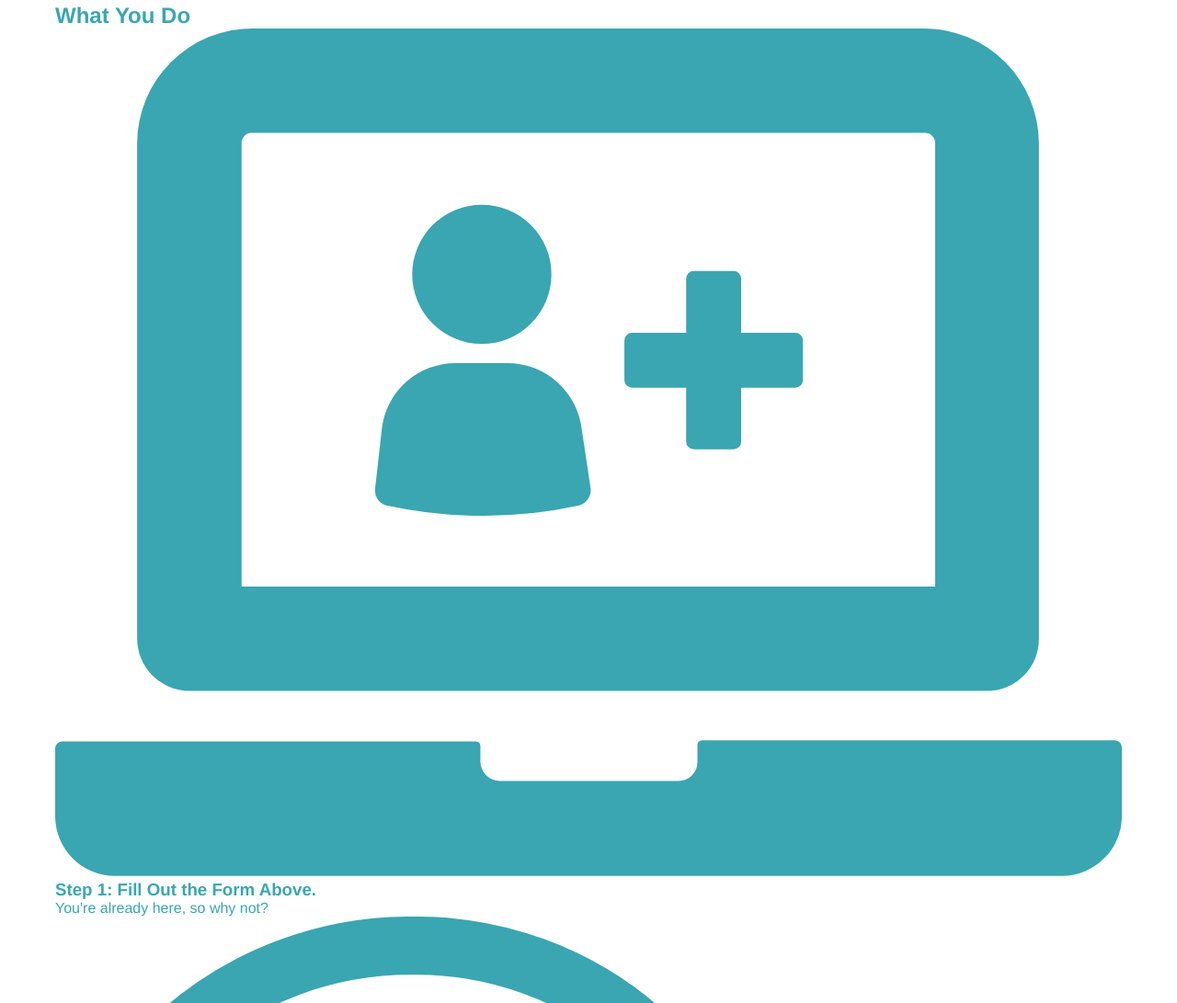
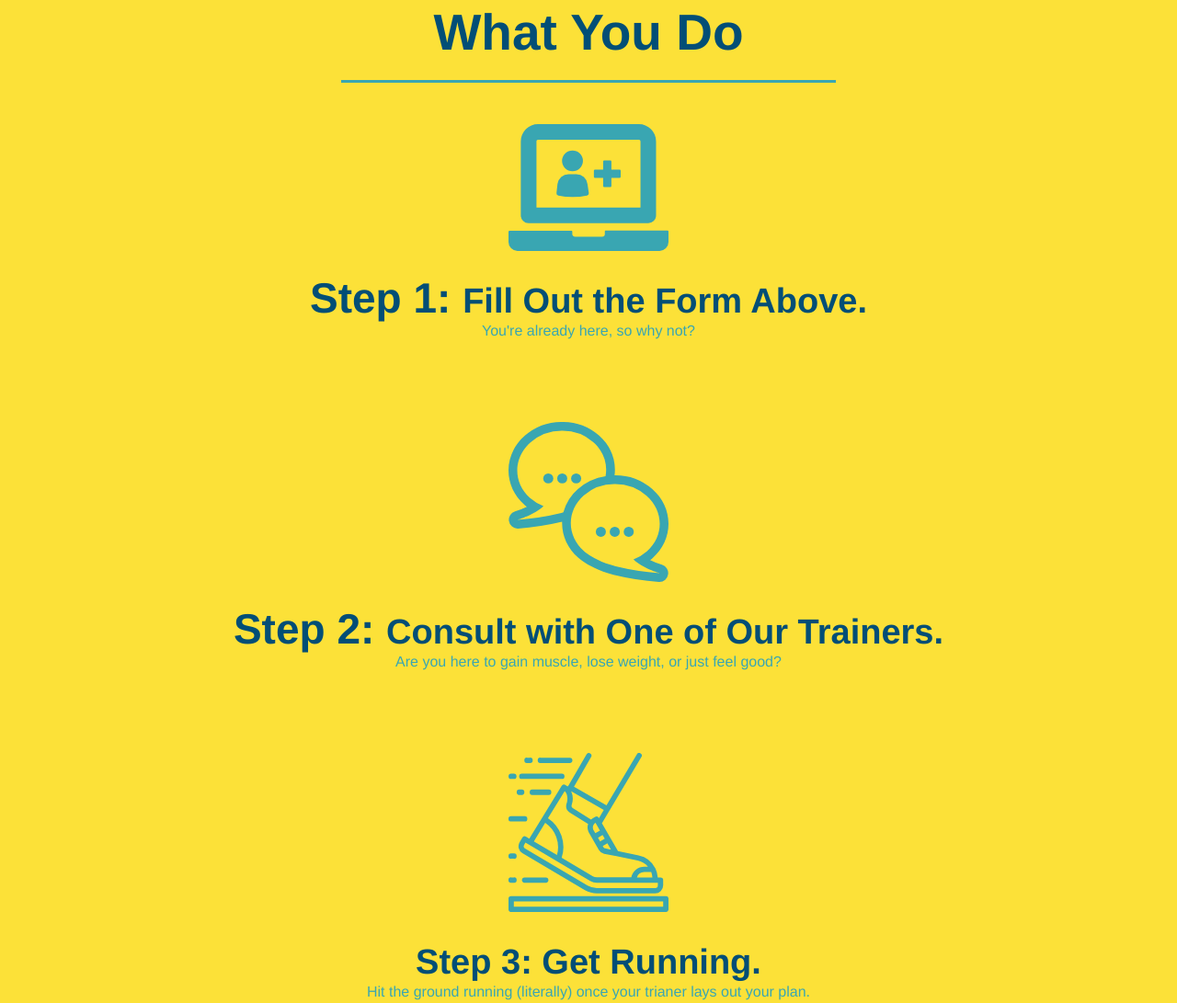
Before and after one commit to Samborski55/run-buddy, a plain HTML site: page index.html in a window 1280 px wide. Shown: the part 1035-2126 px from the top of the page at 92% size. Drawn offline with Linux system fonts and the light colour scheme.

Commit message:
style what you do section

```diff
--- a/assets/css/style.css
+++ b/assets/css/style.css
@@ -124,15 +124,6 @@ margin: 0px;
     text-align: center;
 }
 
-.intro h2 {
-    display: inline-block;
-    font-size: 55px;
-    color: #024e76;
-    margin-bottom: 35px;
-    padding: 0 100px 20px 100px;
-    border-bottom: 3px solid #fce138;
-}
-
 .into p {
     line-height: 1.7;
     color: #39a6b2;
@@ -140,3 +131,49 @@ margin: 0px;
     font-size: 20px;
     margin: 0 auto;
 }
+
+.steps {
+    text-align: center;
+    background: #fce138;
+}
+
+.steps div {
+    margin-bottom: 80px;
+}
+
+.steps img {
+    width: 15%;
+    margin: 10px 0;
+}
+
+.steps h3 {
+    color: #024e76;
+    font-size: 46px;
+    margin-top: 10px;
+}
+
+.steps p {
+    color: #39a6b2
+    font-size: 23px;
+}
+
+.steps span {
+    font-size: 38px;
+}
+
+.section-title {
+    font-size: 55px;
+    color: #024e76;
+    margin-bottom: 35px;
+    padding: 0 100px 20px 100px;
+    display: inline-block;
+    border-bottom: 3px solid;
+}
+
+.primary-border {
+    border-color: #fce138;
+}
+
+.secondary-border {
+    border-color: #39a6b2;
+}
--- a/index.html
+++ b/index.html
@@ -75,37 +75,37 @@
 
         <!-- "what we do" section-->
         <section id="what-we-do" class="intro">
-            <h2>What We Do</h2>
+            <h2 class="section-title primary-border">What We Do</h2>
             <p>
                 butcher selfies chambray shabby chic gentrify readymade yr Echo Park XOXO Tumblr normcore Banksy direct trade Blue Bottle chillwave you probably haven't heard of them single-origin coffee Vice fanny pack fixie Odd Future Austin fingerstache pickled twee synth Wes Anderson Thundercats viral bitters flannel meggings narwhal Marfa Schlitz sustainable Intelligentsia umami deep v craft
             </p>
         </section>
 
         <!-- "what you do" section-->
-        <section id="what-you-do">
-            <h2>What You Do</h2>
+        <section id="what-you-do" class="steps">
+            <h2 class="section-title secondary-border">What You Do</h2>
 
             <div>
                 <img src="./assets/images/step-1.svg" alt="" />
-                <h3>Step 1: Fill Out the Form Above.</h3>
+                <h3>Step 1: <span>Fill Out the Form Above.</span></h3>
                 <p>You're already here, so why not?</p>
             </div>
 
             <div>
                 <img src="./assets/images/step-2.svg" alt="" />
-                <h3>Step 2: Consult with One of Our Trainers.</h3>
+                <h3>Step 2: <span>Consult with One of Our Trainers.</span></h3>
                 <p>Are you here to gain muscle, lose weight, or just feel good?</p>
             </div>
 
             <div>
                 <img src="./assets/images/step-3.svg" alt="" />
-                <h3>Step 3: Get Running.</h3>
+                <h3><span>Step 3: Get Running.</span></h3>
                 <p>Hit the ground running (literally) once your trianer lays out your plan.</p>
             </div>
 
             <div>
-                <img src="./assets/image/step-4.svg" alt="" />
-                <h3>Step 4: See Results.</h3>
+                <img src="./assets/images/step-4.svg" alt="" />
+                <h3><span> 4: See Results.</span></h3>
                 <p>Bi-weekly checkins with your trainer will keep you focused.</p>
             </div>
         </section>
```
